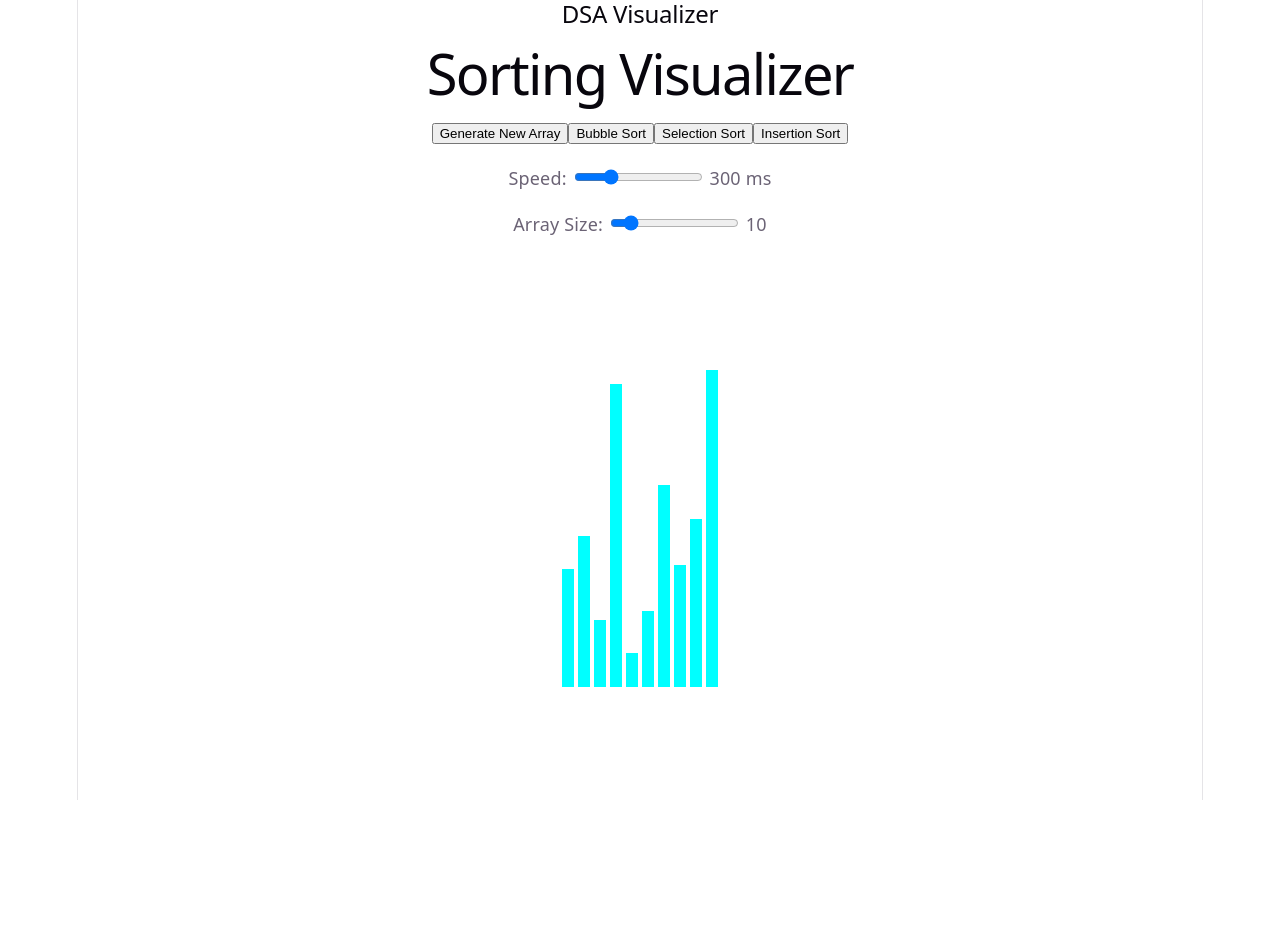
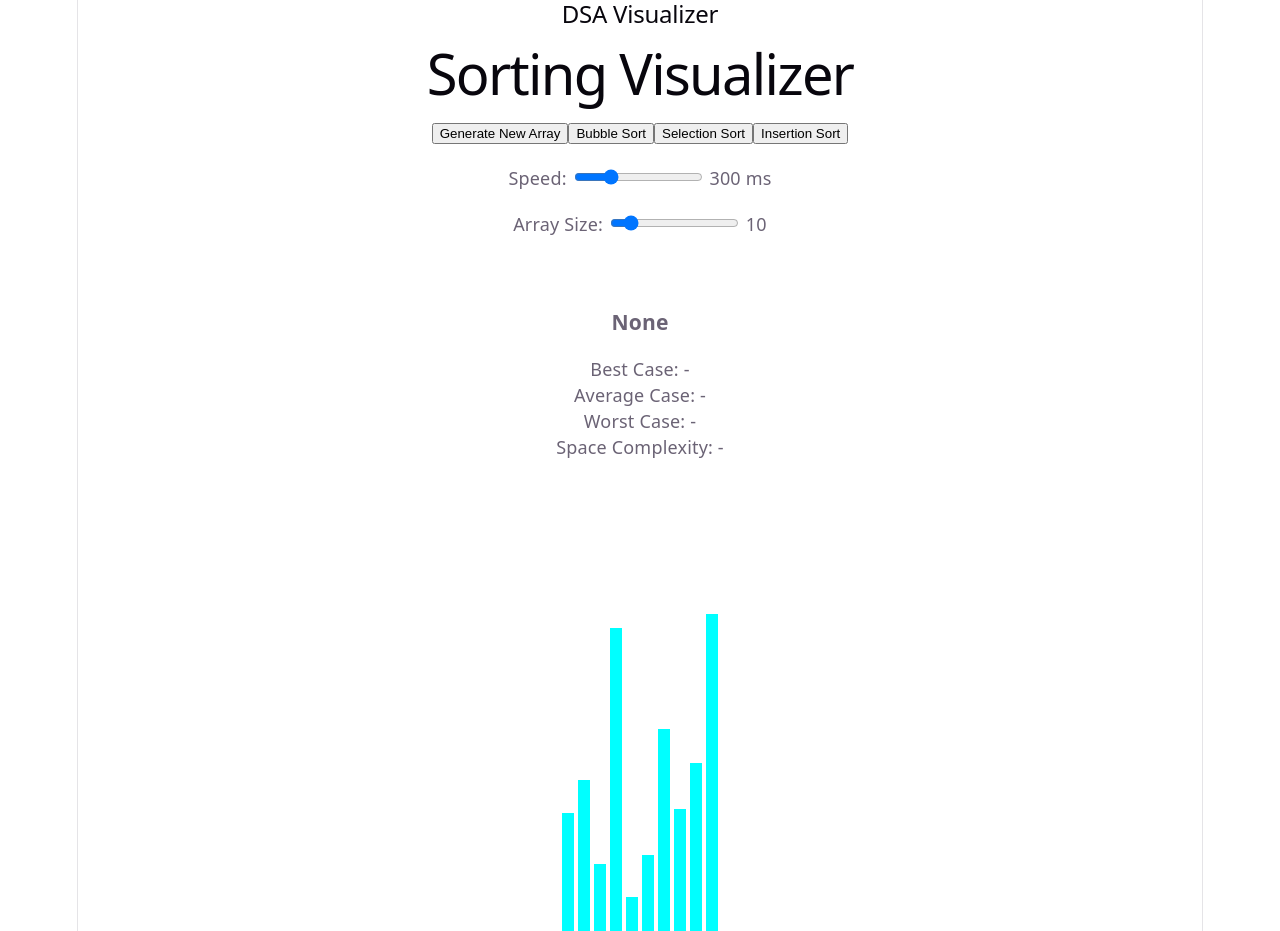
Before and after one commit to smrithi002/DSA-Visualizer-Tracker, a React app in the folder frontend/: page / in a window 1280 px wide. Before the commit the page ends 800 px from the top, so only its background shows below. Built offline with nearby package versions, Linux system fonts and the light colour scheme; the HTML template or start-up script is replaced by a standard one.

Commit message:
Added algorithm information panel

```diff
--- a/frontend/src/App.jsx
+++ b/frontend/src/App.jsx
@@ -7,6 +7,13 @@ function App() {
   const [currentBars, setCurrentBars] = useState([]);
   const [speed, setSpeed] = useState(300);
   const [arraySize, setArraySize] = useState(10);
+  const [algorithmInfo, setAlgorithmInfo] = useState({
+  name: "None",
+  best: "-",
+  average: "-",
+  worst: "-",
+  space: "-"
+});
 
   const generateArray = () => {
     const temp = [];
@@ -31,6 +38,13 @@ function App() {
   };
 
   const bubbleSort = async () => {
+    setAlgorithmInfo({
+  name: "Bubble Sort",
+  best: "O(n)",
+  average: "O(n²)",
+  worst: "O(n²)",
+  space: "O(1)"
+});
     setSorting(true);
 
     let arr = [...array];
@@ -55,6 +69,13 @@ function App() {
   };
 
   const selectionSort = async () => {
+    setAlgorithmInfo({
+  name: "Selection Sort",
+  best: "O(n²)",
+  average: "O(n²)",
+  worst: "O(n²)",
+  space: "O(1)"
+});
     setSorting(true);
 
     let arr = [...array];
@@ -87,6 +108,13 @@ function App() {
   };
 
   const insertionSort = async () => {
+    setAlgorithmInfo({
+  name: "Insertion Sort",
+  best: "O(n)",
+  average: "O(n²)",
+  worst: "O(n²)",
+  space: "O(1)"
+});
     setSorting(true);
 
     let arr = [...array];
@@ -170,7 +198,27 @@ function App() {
             <span> {arraySize}</span>
           </div>
         </div>
+<div
+  style={{
+    marginTop: "30px",
+    padding: "20px",
+    border: "1px solid white",
+    borderRadius: "10px",
+    width: "300px",
+    marginLeft: "auto",
+    marginRight: "auto",
+  }}
+>
+  <h3>{algorithmInfo.name}</h3>
 
+  <p>Best Case: {algorithmInfo.best}</p>
+
+  <p>Average Case: {algorithmInfo.average}</p>
+
+  <p>Worst Case: {algorithmInfo.worst}</p>
+
+  <p>Space Complexity: {algorithmInfo.space}</p>
+</div>
         <div className="array-container">
           {array.map((value, index) => (
             <div
```
